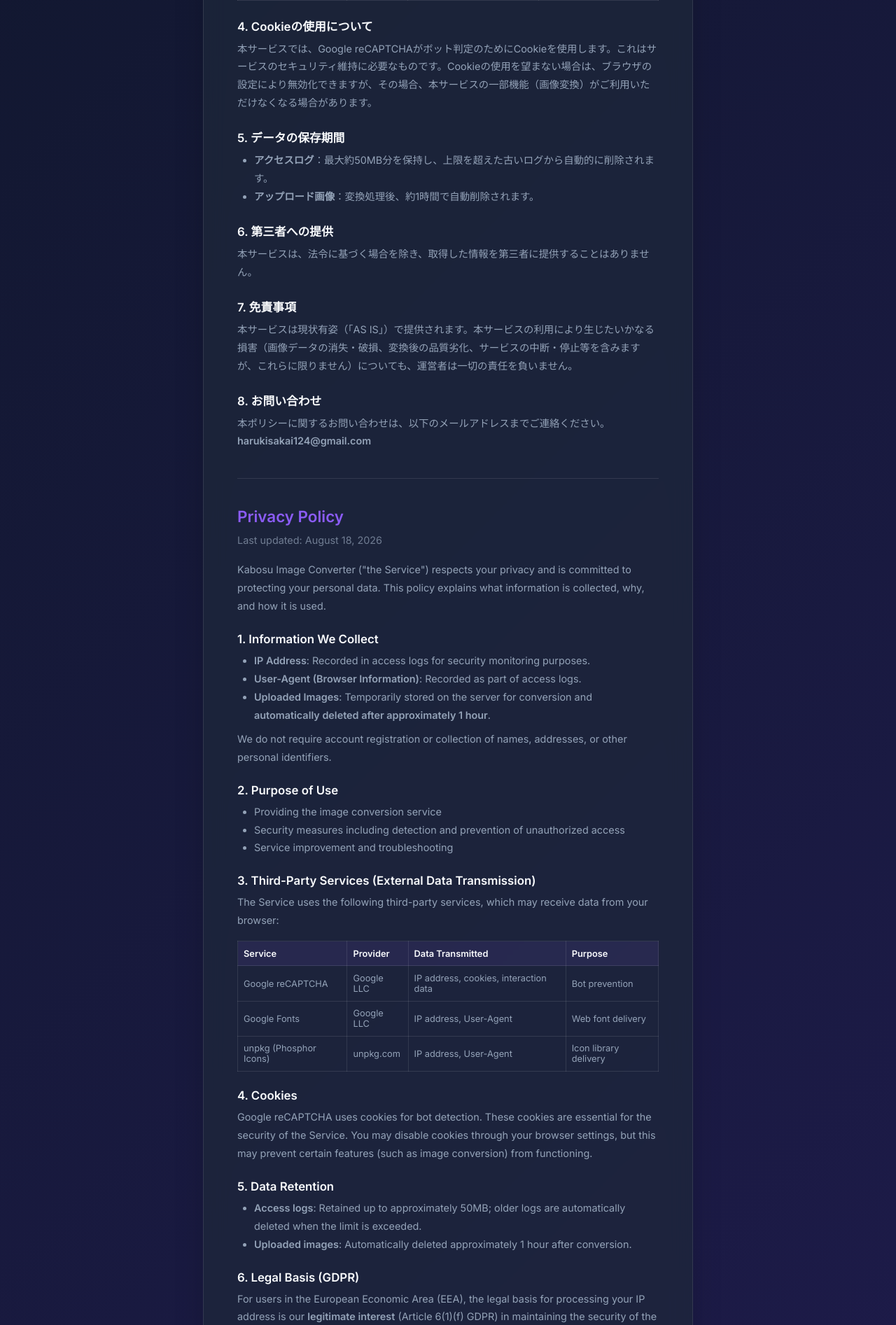
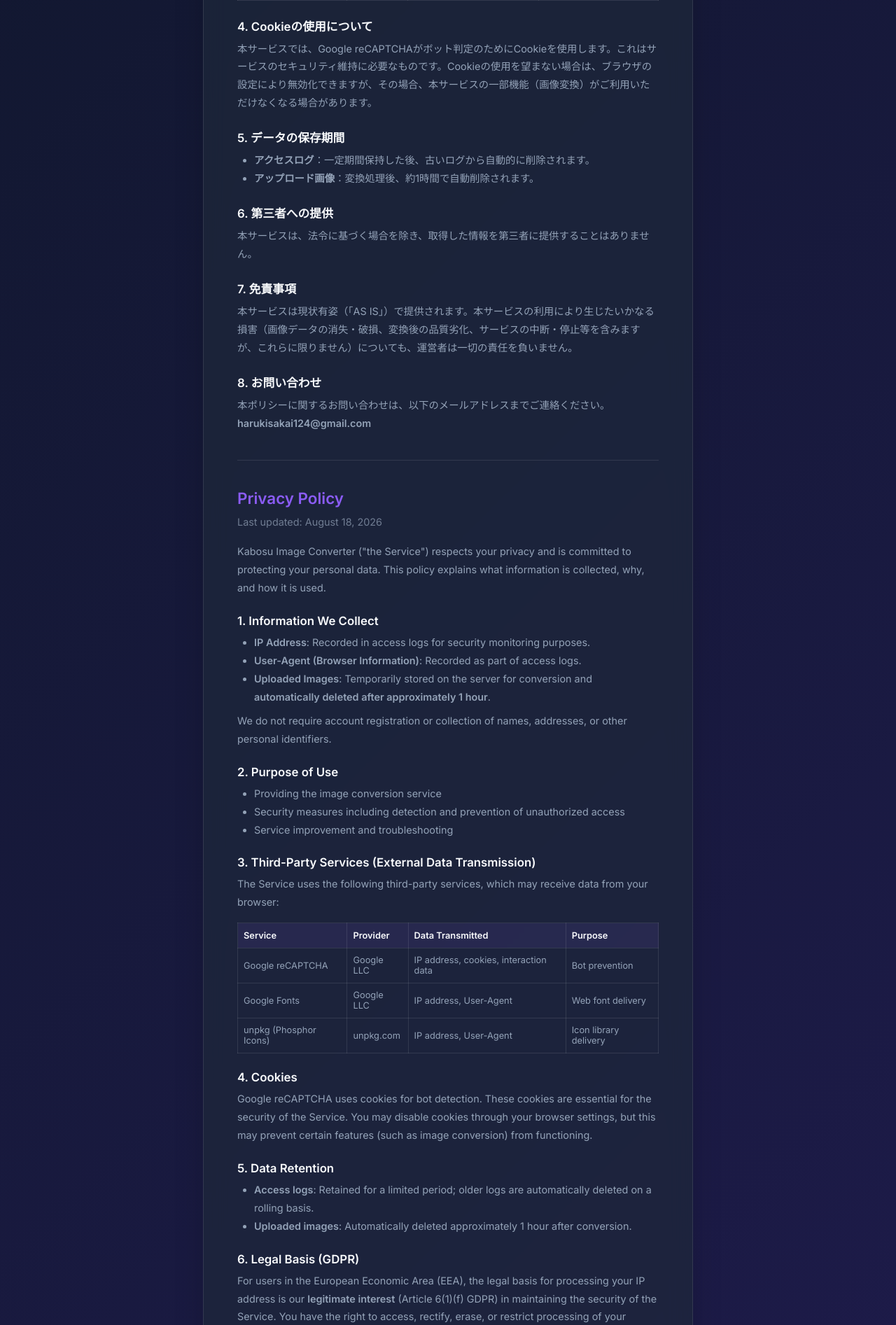
Before and after one commit to kabosu416/image-converter, a Flask app: page /privacy in a window 1280 px wide. Shown: the part 1006-2899 px from the top of the page at 70% size. Run offline with Flask 3, Linux system fonts and the light colour scheme; some libraries are stand-ins or nearby versions.

Commit message:
docs: Remove specific log capacity from privacy policy

```diff
--- a/templates/privacy.html
+++ b/templates/privacy.html
@@ -83,7 +83,7 @@
 
             <h3>5. データの保存期間</h3>
             <ul>
-                <li><strong>アクセスログ</strong>：最大約50MB分を保持し、上限を超えた古いログから自動的に削除されます。</li>
+                <li><strong>アクセスログ</strong>：一定期間保持した後、古いログから自動的に削除されます。</li>
                 <li><strong>アップロード画像</strong>：変換処理後、約1時間で自動削除されます。</li>
             </ul>
 
@@ -159,7 +159,7 @@
 
             <h3>5. Data Retention</h3>
             <ul>
-                <li><strong>Access logs</strong>: Retained up to approximately 50MB; older logs are automatically deleted when the limit is exceeded.</li>
+                <li><strong>Access logs</strong>: Retained for a limited period; older logs are automatically deleted on a rolling basis.</li>
                 <li><strong>Uploaded images</strong>: Automatically deleted approximately 1 hour after conversion.</li>
             </ul>
 
```
